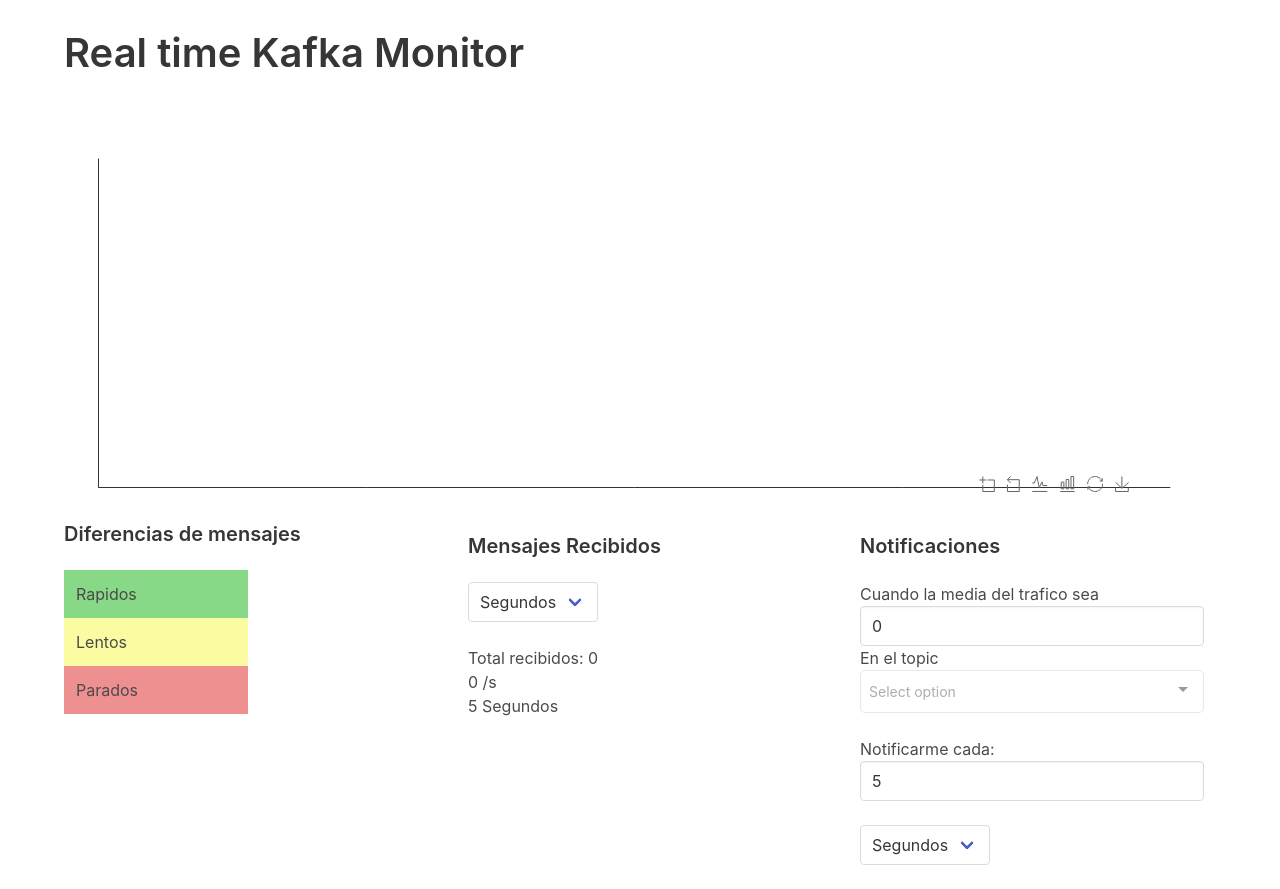
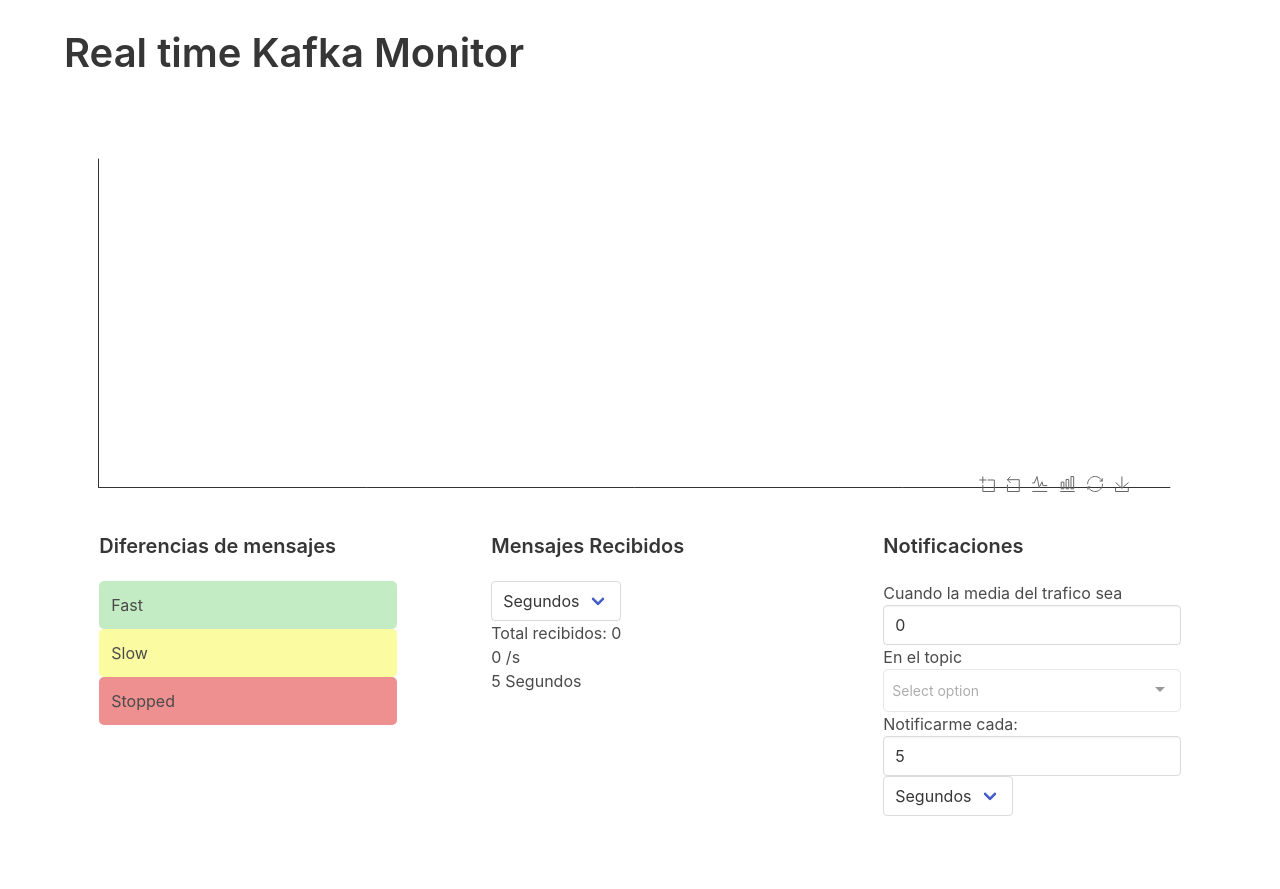
Before and after one commit to Rebecasarai/kafka-monitor-frontend, a Vue app: page / in a window 1280 px wide. After the commit the page ends 840 px from the top, so only its background shows below. Built offline with nearby package versions, Linux system fonts and the light colour scheme; what vue-native-notification, vue-socket.io would draw is missing.

Commit message:
Speed ccategories for topics based on their average of increments, displayed on

```diff
--- a/src/App.vue
+++ b/src/App.vue
@@ -7,28 +7,38 @@
          </div>
       </div>
       <div class="columns">
-         <div class="column">
+         <div class="column bottom-panel">
             <div id="trafficpanel" >
                <aside>
                   <h5 class="title is-5">Diferencias de mensajes</h5>
-                  <div class="column is-half jobstraffic-green" style="background-color: #87d887 !important;">
-                     <p>Rapidos</p>
+                  <div class="column jobstraffic-green" >
+                     <p>Fast</p>
                      <ul class="menu-list is-size-7">
-                        <!--<div class="active-users" v-for="user in activeUsers">
-                           <h3>{{user.name}}</h3>
-                           </div>-->
-                        <li  v-for="topic in fastTopics" :key="topic">
-                           <p v-bind:id="topic.name">{{ topic.name }}</p>
+                        <li  v-for="topic in topicsSpeed.fast" :key="topic">
+                           <p v-bind:id="topic">{{ topic }}</p>
                         </li>
                      </ul>
                   </div>
-                  <div class="column is-half jobstraffic-yellow" style="background-color: #fbfba1 !important;">Lentos</div>
-                  <div class="column is-half jobstraffic-red" style="background-color: #ef9090 !important;">Parados</div>
+                  <div class="column  jobstraffic-yellow" >
+                    <p>Slow</p>
+                    <ul class="menu-list is-size-7">
+                      <li  v-for="topic in topicsSpeed.slow" :key="topic">
+                          <p v-bind:id="topic">{{ topic }}</p>
+                      </li>
+                    </ul>
+                  </div>
+                  <div class="column is jobstraffic-red" >
+                    <p>Stopped</p>
+                    <ul class="menu-list is-size-7">
+                      <li v-for="topic in topicsSpeed.stopped" :key="topic">
+                          <p v-bind:id="topic">{{ topic }}</p>
+                      </li>
+                    </ul>
+                  </div>
                </aside>
             </div>
          </div>
-         <div class="column">
-            <div class="column">
+         <div class="column bottom-panel">
                <h5 class="title is-5">Mensajes Recibidos</h5>
                <div class="select">
                   <select v-model="selectedTime">
@@ -37,8 +47,6 @@
                      <option value="3600">Horas</option>
                   </select>
                </div>
-            </div>
-            <div class="column">
                <div id="counter" >
                   <p id="counterp">Total recibidos: {{ this.counter }}</p>
                   <p id="messagePerInterval">{{ this.messagesPerInterval }}
@@ -53,10 +61,8 @@
                   </p>
                </div>
             </div>
-         </div>
-         <div class="column">
+         <div class="column bottom-panel">
             <!--<div class="columns">-->
-            <div class="column">
                <h5 class="title is-5" >Notificaciones</h5>
                <h3>Cuando la media del trafico sea</h3>
                <input class="input" v-model.number="minimumTraffic" type="number" placeholder="2" value="2">
@@ -67,12 +73,9 @@
                   :multiple="true"
                   >
                </multiselect>
-            </div>
-            <div class="column">
                <h4>Notificarme cada:</h4>
                <input class="input" type="number" v-model="notificationsTime" placeholder="2" value="2">
-            </div>
-            <div class="column">
+
                <div class="select">
                   <select v-model="notificationsTimeMeasure">
                      <option value="1" >Segundos</option>
@@ -80,7 +83,6 @@
                      <option value="3600">Horas</option>
                   </select>
                </div>
-            </div>
          </div>
       </div>
    </div>
@@ -99,7 +101,7 @@
  *
  */
 import echarts from 'echarts'
-import { keys, sortBy, filter, values, mapValues, pick, pickBy, map, has, zipObject, compact, includes, reduce, some, remove } from 'lodash'
+import { keys, sortBy, filter, values, mapValues, pick, pickBy, map, has, zipObject, compact, includes, reduce, some, remove, uniq  } from 'lodash'
 
 import Vue from 'vue'
 import VueNativeNotification from 'vue-native-notification'
@@ -128,7 +130,7 @@
       chartTopics: [],
       notiChange: false,
       timer: '',
-      speedArray: []
+      topicsSpeed: {fast: [], slow:[], stopped: [] }
     }
   },
 
@@ -153,6 +155,7 @@
     exabeat (data) {
         this.processData(data)
         this.setChartdata()
+        this.calculateSpeed()
     },
     exabeatTopicsChanged(data){
       this.setNotification(data)
@@ -288,7 +291,6 @@
           }
         this.removeTopic(msg)
         this.setChartdata()
-
       }
     },
 
@@ -461,6 +463,88 @@
         })
       })
 
+      },
+      /**@description Calculates the average
+       * @argument {int array} increments Represents the array of increments of a particular topic
+       */
+      calculateAverage(increments){
+        var sum = 0
+        for( var i = 0; i < increments.length; i++ ){
+            sum += parseInt( increments[i], 10 ) // add the base
+        }
+
+        return sum/increments.length
+      },
+      /**@description Calculates the average of increments in topics, assigning them the category based on the average.
+       */
+      calculateSpeed(){
+        for (let index = 0; index < this.chartTopics.length; index++) {
+          const increments = this.chartTopics[index].data
+          var avg = this.calculateAverage(increments)
+          this.asignSpeed(avg, index)
+        }
+      },
+      /**
+       * @description Determines the category of speed of a topic based on its average increments
+       */
+      asignSpeed(avg, index){
+        if(avg < 1){
+
+            this.topicsSpeed.stopped.push(this.chartTopics[index].name)
+            this.topicsSpeed.stopped = uniq(this.topicsSpeed.stopped)
+            this.validateTopicSpeed('stopped', index)
+
+          }else if(avg < 10){
+
+            this.topicsSpeed.slow.push(this.chartTopics[index].name)
+            this.topicsSpeed.slow = uniq(this.topicsSpeed.slow)
+            this.validateTopicSpeed('slow', index)
+
+          }else{
+            this.topicsSpeed.fast.push(this.chartTopics[index].name)
+            this.topicsSpeed.fast = uniq(this.topicsSpeed.fast)
+            this.validateTopicSpeed('fast', index)
+        }
+      },
+
+      /**
+       * @description Validates that if a topic is slow, then is not fast or stopped anymore.
+       * Its necessary to remove from other speed arrays
+       * @argument {String} type  Rpresents the type of speed is now belonging to
+       * @argument {int} index  Represents the index of the global chartTopics array*/
+      validateTopicSpeed(type, index){
+        switch (type) {
+          case 'fast':
+            var i = this.topicsSpeed.slow.indexOf(this.chartTopics[index].name)
+            var j = this.topicsSpeed.stopped.indexOf(this.chartTopics[index].name)
+
+            if (i !== -1) this.topicsSpeed.slow.splice(i, 1)
+            if (j !== -1) this.topicsSpeed.stopped.splice(i, 1)
+            break
+
+
+          case 'slow':
+            var i = this.topicsSpeed.fast.indexOf(this.chartTopics[index].name)
+            var j = this.topicsSpeed.stopped.indexOf(this.chartTopics[index].name)
+
+            if (i !== -1) this.topicsSpeed.fast.splice(i, 1)
+            if (j !== -1) this.topicsSpeed.stopped.splice(i, 1)
+
+            break
+
+          case 'stopped':
+            var i = this.topicsSpeed.fast.indexOf(this.chartTopics[index].name)
+            var j = this.topicsSpeed.slow.indexOf(this.chartTopics[index].name)
+
+            if (i !== -1) this.topicsSpeed.fast.splice(i, 1)
+            if (j !== -1) this.topicsSpeed.slow.splice(i, 1)
+            break
+
+          default:
+
+            break
+        }
+
       }
     },
     computed: {
@@ -477,6 +561,25 @@
 #app {
   margin-top: 30px
 }
+.jobstraffic-green{
+  background-color: rgba(135, 216, 135, 0.49) !important;
+  border-radius: 5px;
+}
+
+.jobstraffic-yellow{
+  background-color: #fbfba1 !important;
+  border-radius: 5px;
+}
+
+.jobstraffic-red{
+  background-color: #ef9090 !important;
+  border-radius: 5px;
+}
+.bottom-panel{
+  margin: 1% 3%;
+}
+
+
 </style>
 
 
```
